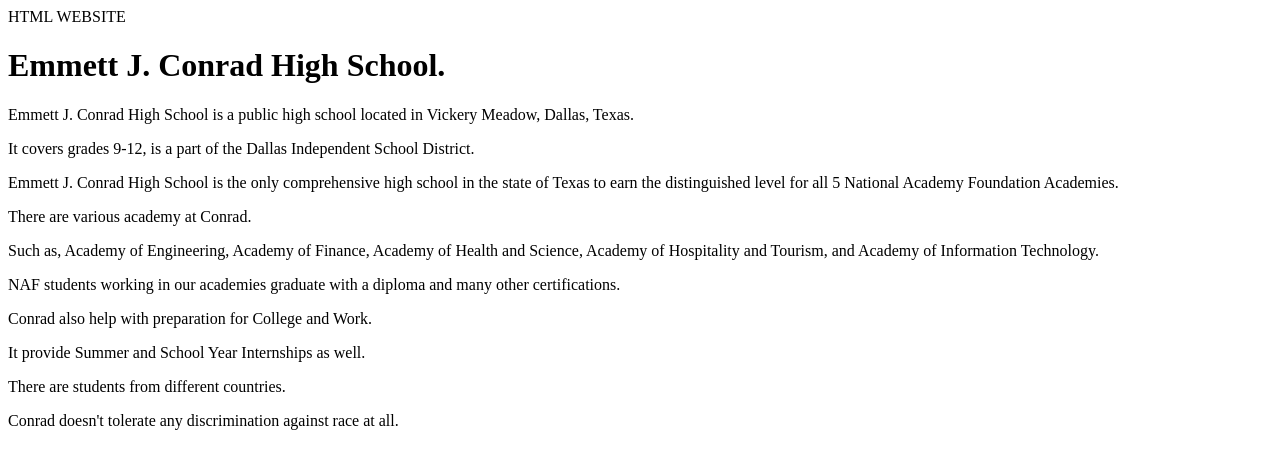
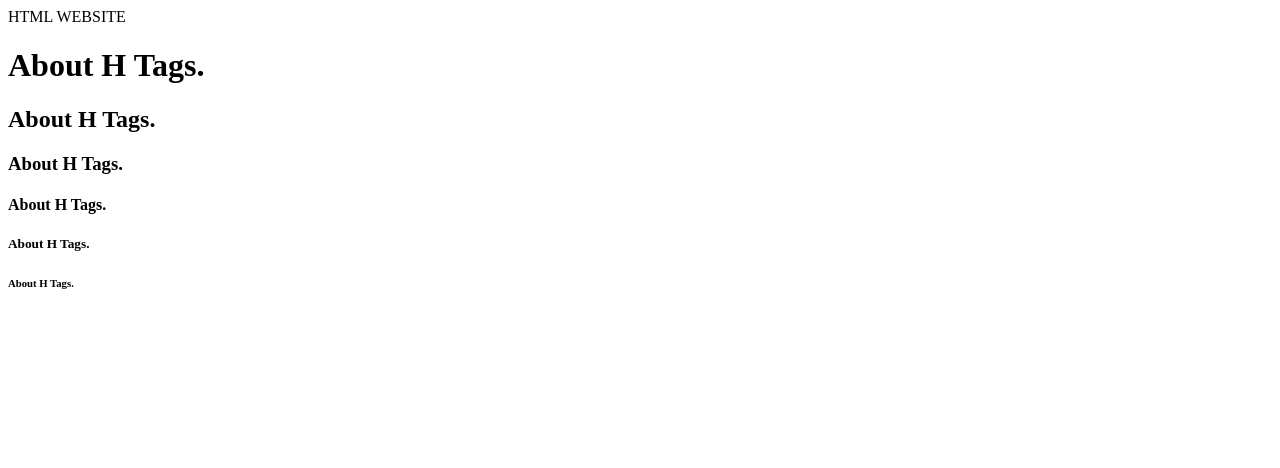
Before and after one commit to shuaib6447/shuaib6447.github.io, a plain HTML site: page index.html in a window 1280 px wide. Drawn offline with Linux system fonts and the light colour scheme.

Commit message:
Update index.html

```diff
--- a/index.html
+++ b/index.html
@@ -5,16 +5,12 @@
       </TOPIC>
   </HEAD>
   <BODY>
-    <h1>Emmett J. Conrad High School.</h1>
-    <p>Emmett J. Conrad High School is a public high school located in Vickery Meadow, Dallas, Texas.</p>
-    <p>It covers grades 9-12, is a part of the Dallas Independent School District.</p>
-    <p>Emmett J. Conrad High School is the only comprehensive high school in the state of Texas to earn the distinguished level for all 5 National Academy Foundation Academies.</p>
-    <p>There are various academy at Conrad.</p>
-    <p>Such as, Academy of Engineering, Academy of Finance, Academy of Health and Science, Academy of Hospitality and Tourism, and Academy of Information Technology.</p>
-    <p>NAF students working in our academies graduate with a diploma and many other certifications.</p>
-    <p>Conrad also help with preparation for College and Work.</p>
-    <p>It provide Summer and School Year Internships as well.</p>
-    <p>There are students from different countries.</p>
-    <p>Conrad doesn't tolerate any discrimination against race at all.</p>
+    <h1>About H Tags.</h1>
+    <h2>About H Tags.</h2>
+    <h3>About H Tags.</h3>
+    <h4>About H Tags.</h4>
+    <h5>About H Tags.</h5>
+    <h6>About H Tags.</h6>
+
                   </B>
                   </HTML>
```
